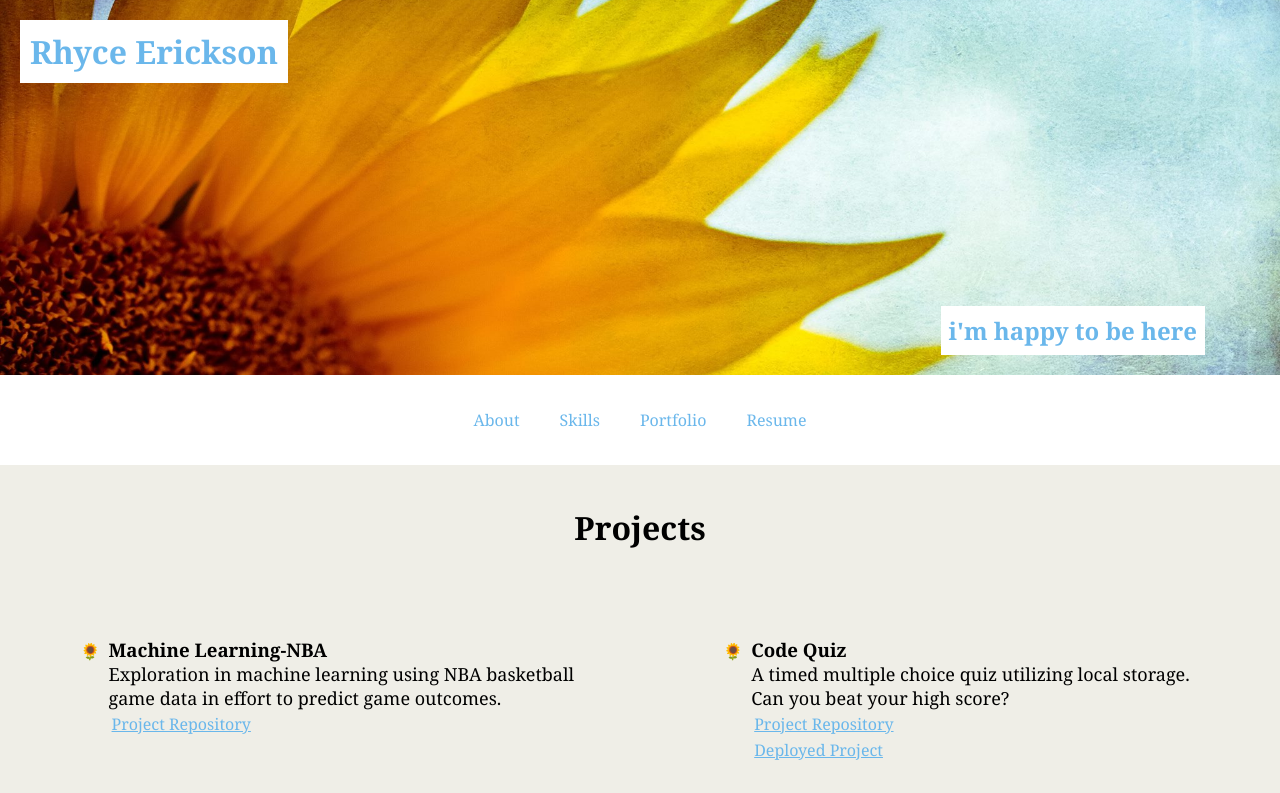
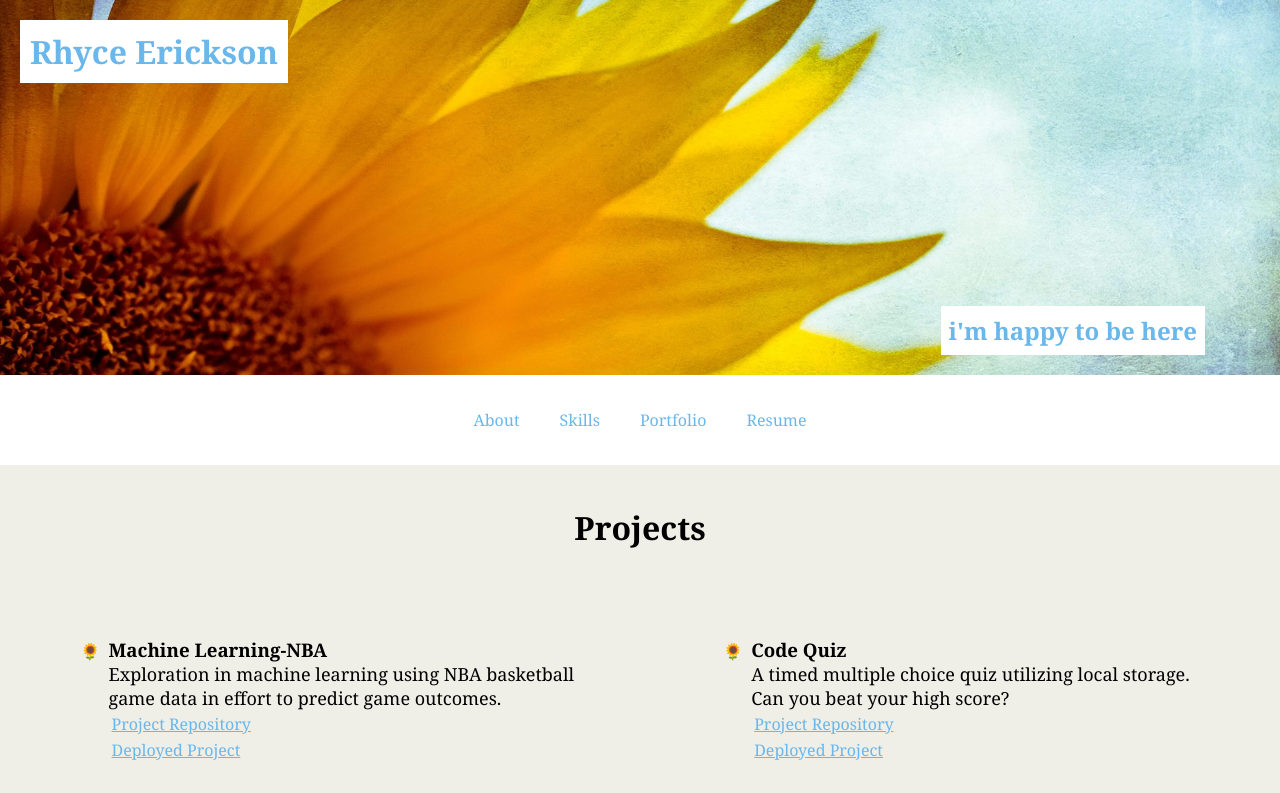
Before and after one commit to arerickson28/react-portfiio, a React (Create React App) app: page /portfolio in a window 1280 px wide. Shown: the top 793 px of the page. Built offline with nearby package versions, Linux system fonts and the light colour scheme.

Commit message:
added deployed machiene learning project

```diff
--- a/src/components/Portfolio/Portfolio.js
+++ b/src/components/Portfolio/Portfolio.js
@@ -21,7 +21,7 @@ function Portfolio() {
             <td><a href="https://github.com/arerickson28/Machine-Learning-NBA">Project Repository</a></td>
           </tr>
           <tr>
-            {/* <!-- <td><a href="#">Deployed Project</a></td> --> */}
+            <td><a href="https://machine-learning-nba.herokuapp.com/">Deployed Project</a></td>
           </tr>
         </table>
       </div>
```
